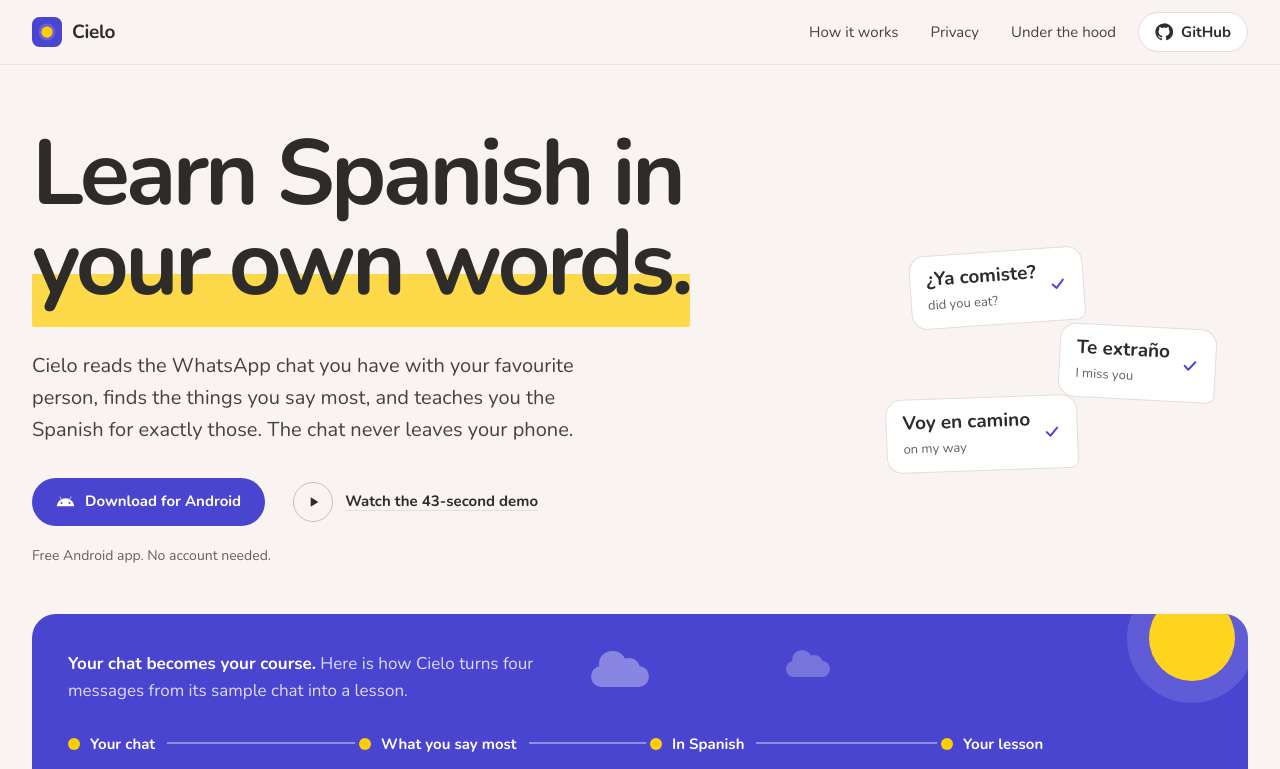
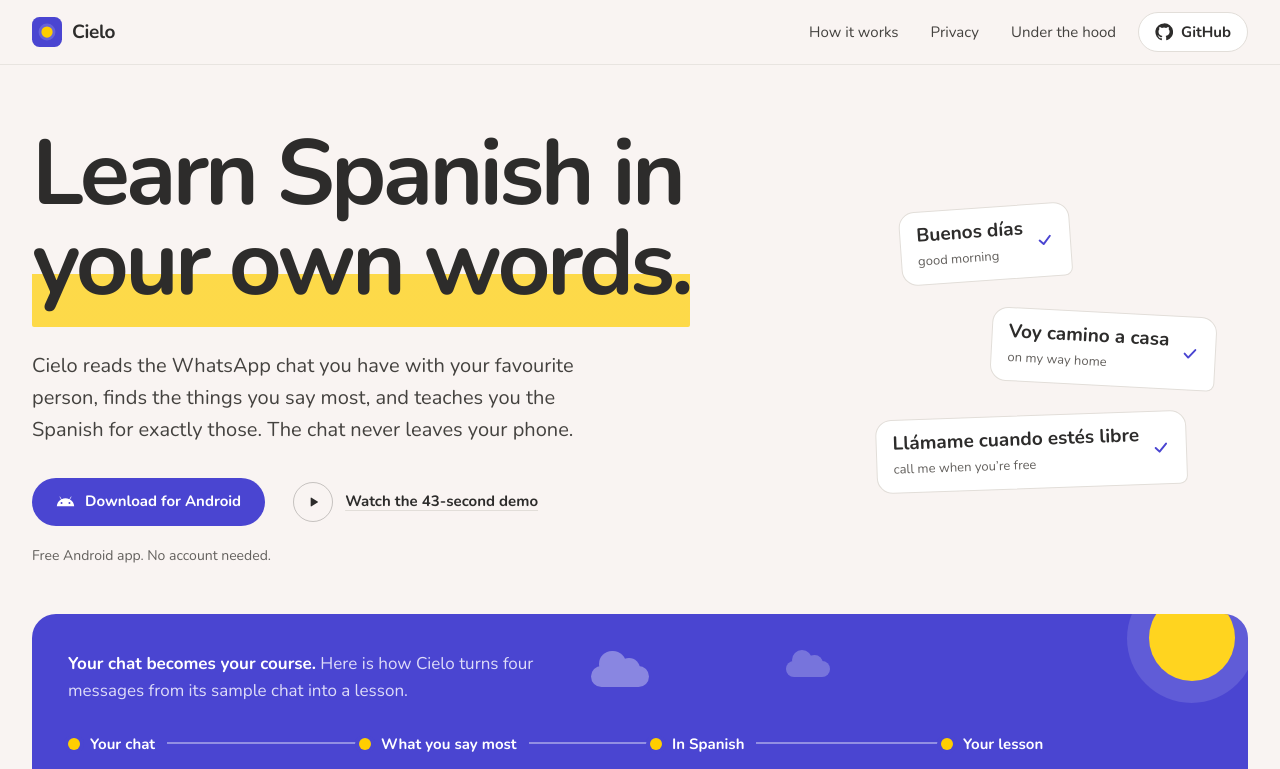
Before and after one commit to oluwalonimioyepariola/cielo, a Next.js app in the folder website/: page / in a window 1280 px wide. Shown: the top 769 px of the page. Built offline with nearby package versions, Linux system fonts and the light colour scheme.

Commit message:
Show different phrases in the hero bubbles

```diff
--- a/website/src/components/hero.tsx
+++ b/website/src/components/hero.tsx
@@ -29,9 +29,9 @@
 
 // The phrases float in Spanish the way they do on the app's sign-in screen, tilted a little.
 const FLOATING = [
-  { es: '¿Ya comiste?', en: 'did you eat?', className: 'top-2 left-6 -rotate-[4deg]' },
-  { es: 'Te extraño', en: 'I miss you', className: 'top-[34%] right-0 rotate-[3deg]' },
-  { es: 'Voy en camino', en: 'on my way', className: 'bottom-4 left-0 -rotate-[2deg]' },
+  { es: 'Buenos días', en: 'good morning', className: 'top-2 left-6 -rotate-[4deg]' },
+  { es: 'Voy camino a casa', en: 'on my way home', className: 'top-[37%] right-0 rotate-[3deg]' },
+  { es: 'Llámame cuando estés libre', en: 'call me when you’re free', className: 'bottom-4 left-0 -rotate-[2deg]' },
 ];
 
 export function Hero() {
@@ -65,7 +65,7 @@
         </div>
 
         {/* Some of "your" phrases, already in Spanish: the promise, shown rather than told. */}
-        <ul aria-label="Phrases Cielo teaches from the sample chat" className="absolute top-[26%] right-0 hidden h-[56%] w-[330px] lg:block xl:right-8">
+        <ul aria-label="Phrases Cielo teaches from the sample chat" className="absolute top-[16%] right-0 hidden h-[70%] w-[340px] lg:block xl:right-8">
           {FLOATING.map((b) => (
             <li key={b.es} className={`absolute flex items-center gap-3 rounded-[16px] rounded-br-[8px] border border-hairline bg-surface px-4 py-3 ${b.className}`}>
               <span>
```
